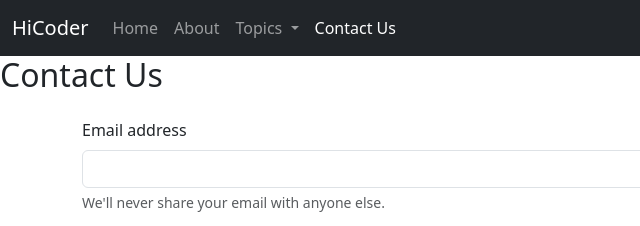
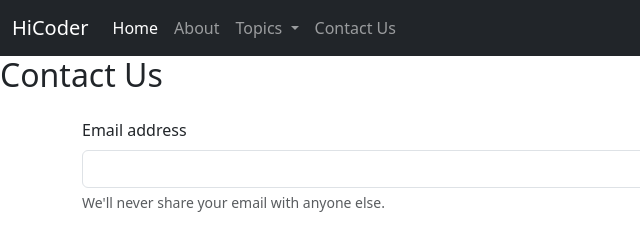
Before and after one commit to ManjeetBaliyan/HiCoder-Bootstrap, a plain HTML site: page contact.html in a window 1280 px wide. Shown: the top 226 px of the page, 0-640 px from the left. Drawn offline with nearby package versions, Linux system fonts and the light colour scheme.

Commit message:
Update contact.html

```diff
--- a/contact.html
+++ b/contact.html
@@ -20,11 +20,11 @@
             </button>
             <div class="collapse navbar-collapse" id="navbarSupportedContent">
                 <ul class="navbar-nav me-auto mb-2 mb-lg-0">
+                    <li class="nav-item active">
+                        <a class="nav-link active" aria-current="page" href="/HiCoder-Bootstrap/index.html">Home</a>
+                    </li>
                     <li class="nav-item">
-                        <a class="nav-link" aria-current="page" href="./index.html">Home</a>
-                    </li>
-                    <li class="nav-item active">
-                        <a class="nav-link" href="/about.html">About</a>
+                        <a class="nav-link" href="/HiCoder-Bootstrap/about.html">About</a>
                     </li>
                     <li class="nav-item dropdown">
                         <a class="nav-link dropdown-toggle" href="#" role="button" data-bs-toggle="dropdown"
@@ -41,8 +41,8 @@
                             <li><a class="dropdown-item" href="#">Wrrite for Us</a></li>
                         </ul>
                     </li>
-                    <li class="nav-item active">
-                        <a class="nav-link active " href="/contact.html">Contact Us</a>
+                    <li class="nav-item">
+                        <a class="nav-link" href="/HiCoder-Bootstrap/contact.html">Contact Us</a>
                     </li>
                 </ul>
                 <form class="d-flex" role="search">
```
